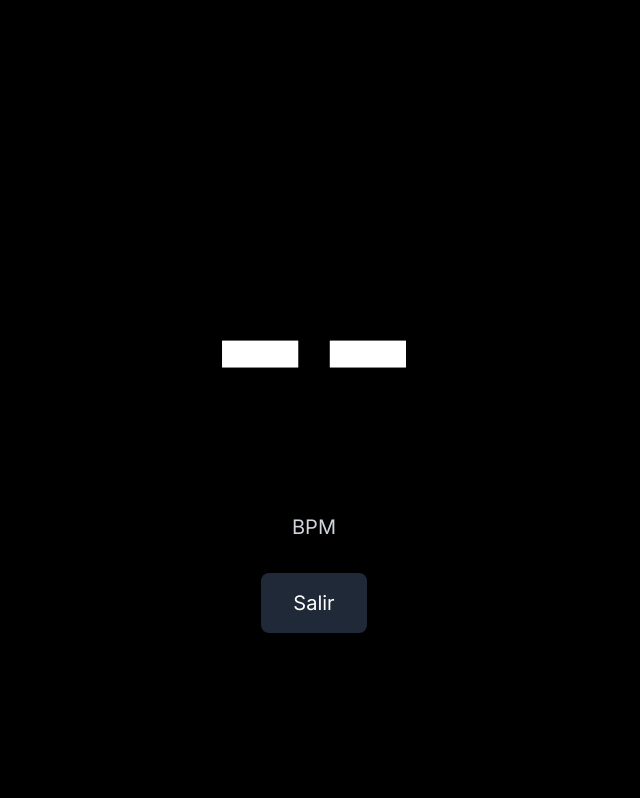
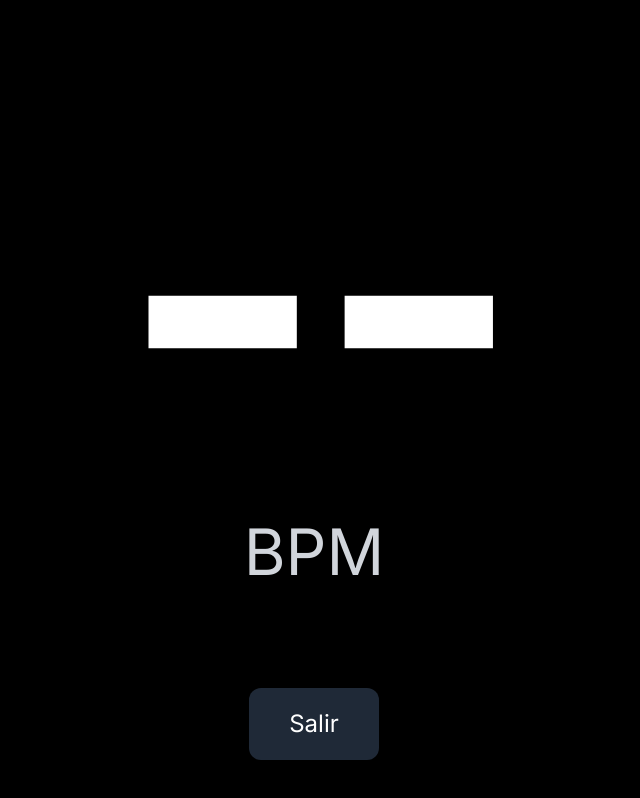
Before and after one commit to hectorroaz/monitor-cardiaco, a plain HTML site: page index.html in a window 1280 px wide. Both pictures are taken after a click on the button "Pantalla Completa". Shown: the whole page, without its empty margins (326-966 px from the left). Drawn offline with nearby package versions, Linux system fonts and the light colour scheme.

Commit message:
Update index.html

```diff
--- a/index.html
+++ b/index.html
@@ -31,13 +31,29 @@
             animation-iteration-count: infinite;
             animation-timing-function: ease-in-out;
         }
-        /* Pantalla completa personalizada */
+        /* Pantalla completa BPM ultra grande */
         #fullscreenContainer {
             background: #000 !important;
         }
+        #fullscreenHeartRate {
+            width: 100vw;
+            text-align: center;
+            word-break: break-all;
+            white-space: nowrap;
+            font-size: 22vw;
+            line-height: 1;
+            letter-spacing: -0.03em;
+        }
+        #fullscreenContainer .bpm-label {
+            font-size: 7vw;
+            line-height: 1.1;
+        }
         @media (orientation: landscape) {
             #fullscreenHeartRate {
-                font-size: 18vw !important;
+                font-size: 35vw !important;
+            }
+            #fullscreenContainer .bpm-label {
+                font-size: 5vw !important;
             }
         }
     </style>
@@ -76,11 +92,20 @@
         </div>
     </div>
 
-    <!-- Fullscreen Container -->
+    <!-- Fullscreen Container ultra grande -->
     <div id="fullscreenContainer" class="hidden fixed inset-0 bg-black flex flex-col justify-center items-center z-50">
-        <div id="fullscreenHeartRate" class="text-white text-[14vw] font-extrabold">--</div>
-        <div class="text-xl text-gray-300">BPM</div>
-        <button id="exitFullscreenBtn" class="mt-8 bg-gray-800 text-white px-8 py-4 rounded-lg text-xl hover:bg-gray-900">Salir</button>
+        <div class="flex-1 w-full flex flex-col justify-center items-center">
+            <div id="fullscreenHeartRate"
+                 class="text-white font-extrabold">
+                --
+            </div>
+            <div class="bpm-label text-gray-300 mb-8">
+                BPM
+            </div>
+        </div>
+        <button id="exitFullscreenBtn" class="mb-10 bg-gray-800 text-white px-10 py-5 rounded-xl text-2xl hover:bg-gray-900">
+            Salir
+        </button>
     </div>
 
     <script>
```
